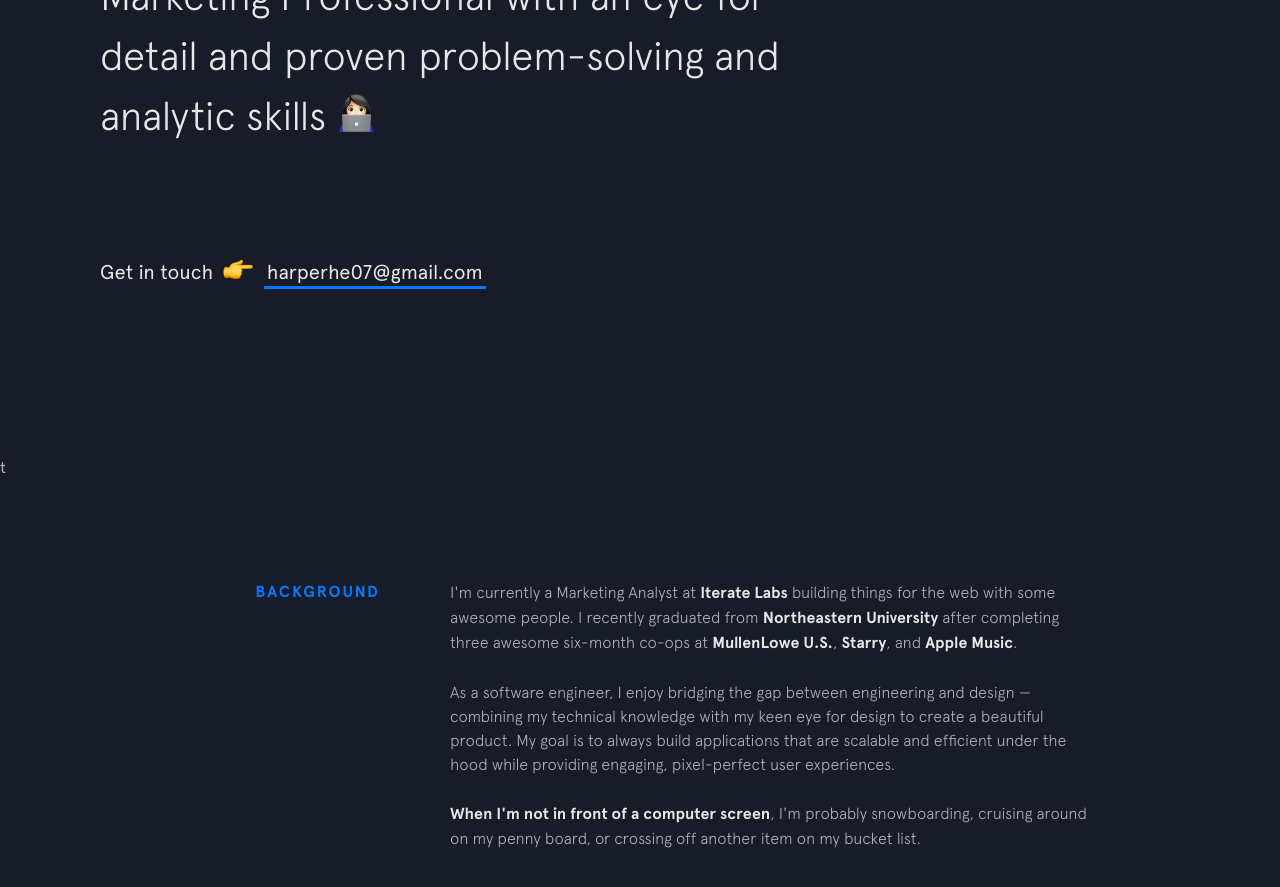
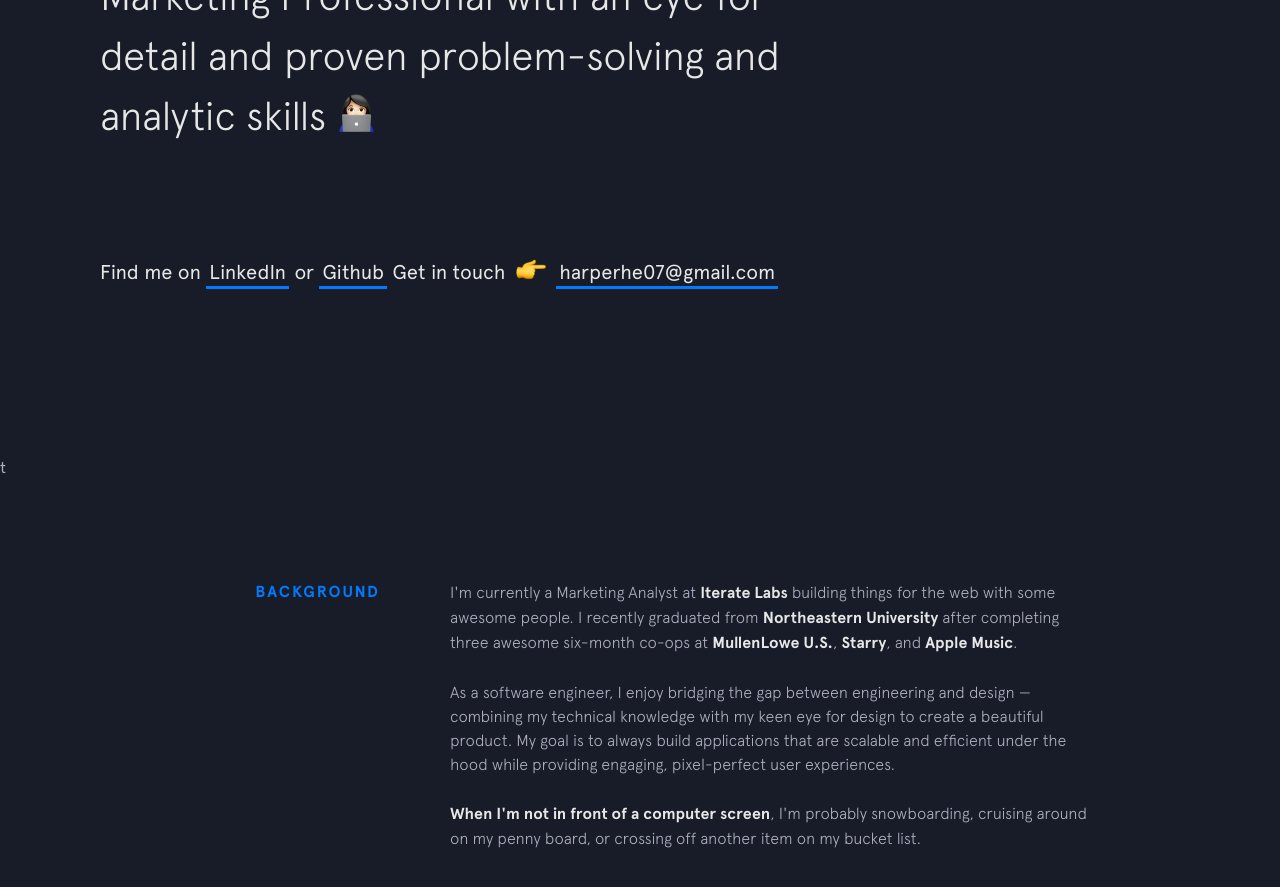
Before and after one commit to harper-he/harper-he.github.io, a Jekyll site: the page built from index.html, in a window 1280 px wide and 900 px high, scrolled down 444 px. Shown: the top 887 px of the window. Built offline with Jekyll 4.4.1, drawn with Linux system fonts in a browser that asks for light colours; nearby versions of some CDN libraries.

Commit message:
Update intro.html
 <h3 class="intro__contact">
    <span>Get in touch </span>
    <span class="emoji pointer"></span>
    <span>
      <a href="mailto:harperhe07@gmail.com" target="_blank" class="highlight-link">harperhe07@gmail.com</a>
    </span>
  </h3>
</header>
t

```diff
--- a/_includes/intro.html
+++ b/_includes/intro.html
@@ -9,6 +9,14 @@
   </h2>
 
   <h3 class="intro__contact">
+    <span>Find me on </span>
+    <span>
+    <a href="https://www.linkedin.com/in/harper-he/" target="_blank" class="highlight-link">LinkedIn</a>
+    </span>
+    <span>or </span>
+    <span>
+    <a href="https://github.com/harper-he" target="_blank" class="highlight-link">Github</a>
+    </span>
     <span>Get in touch </span>
     <span class="emoji pointer"></span>
     <span>
```
